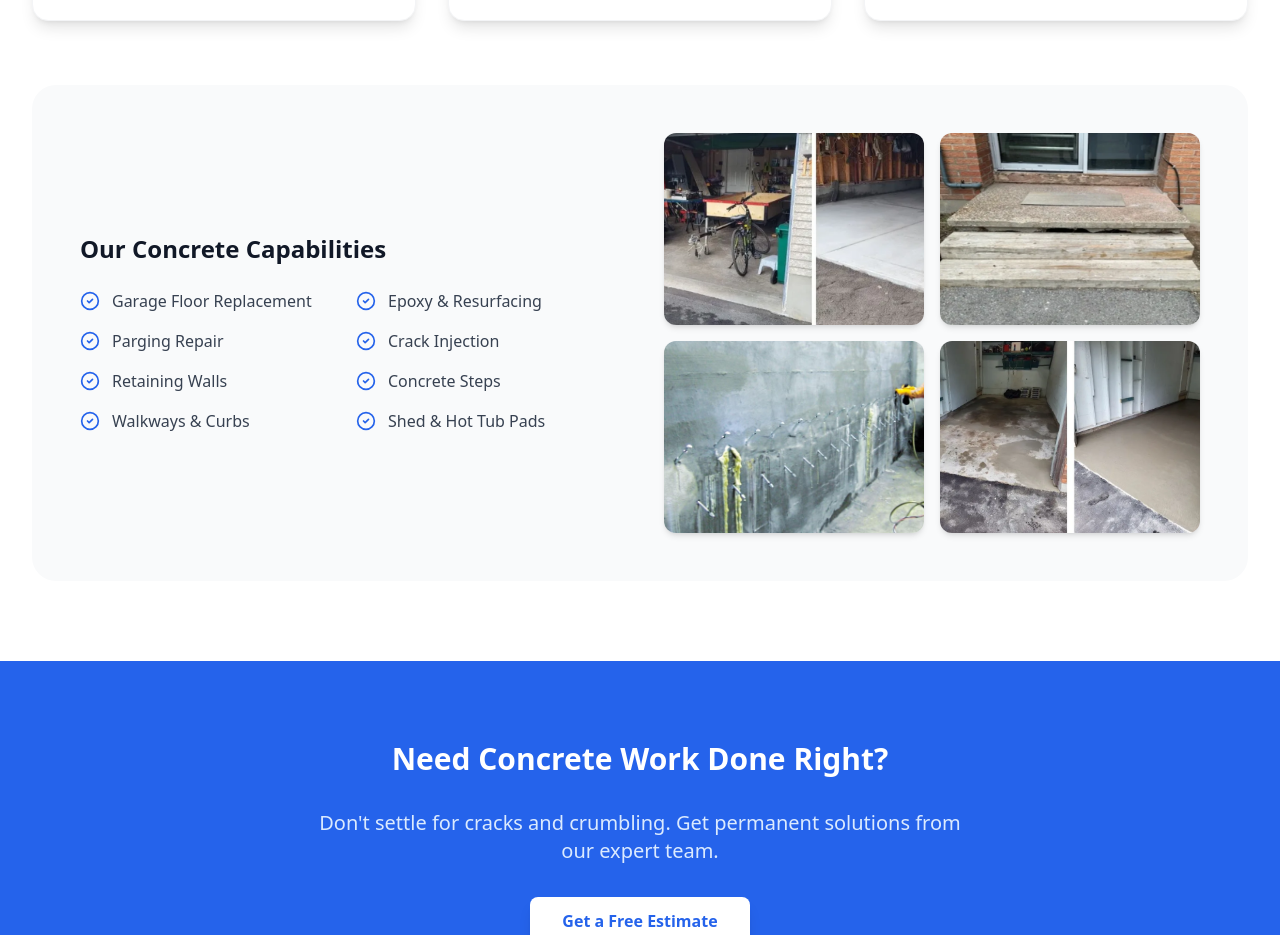
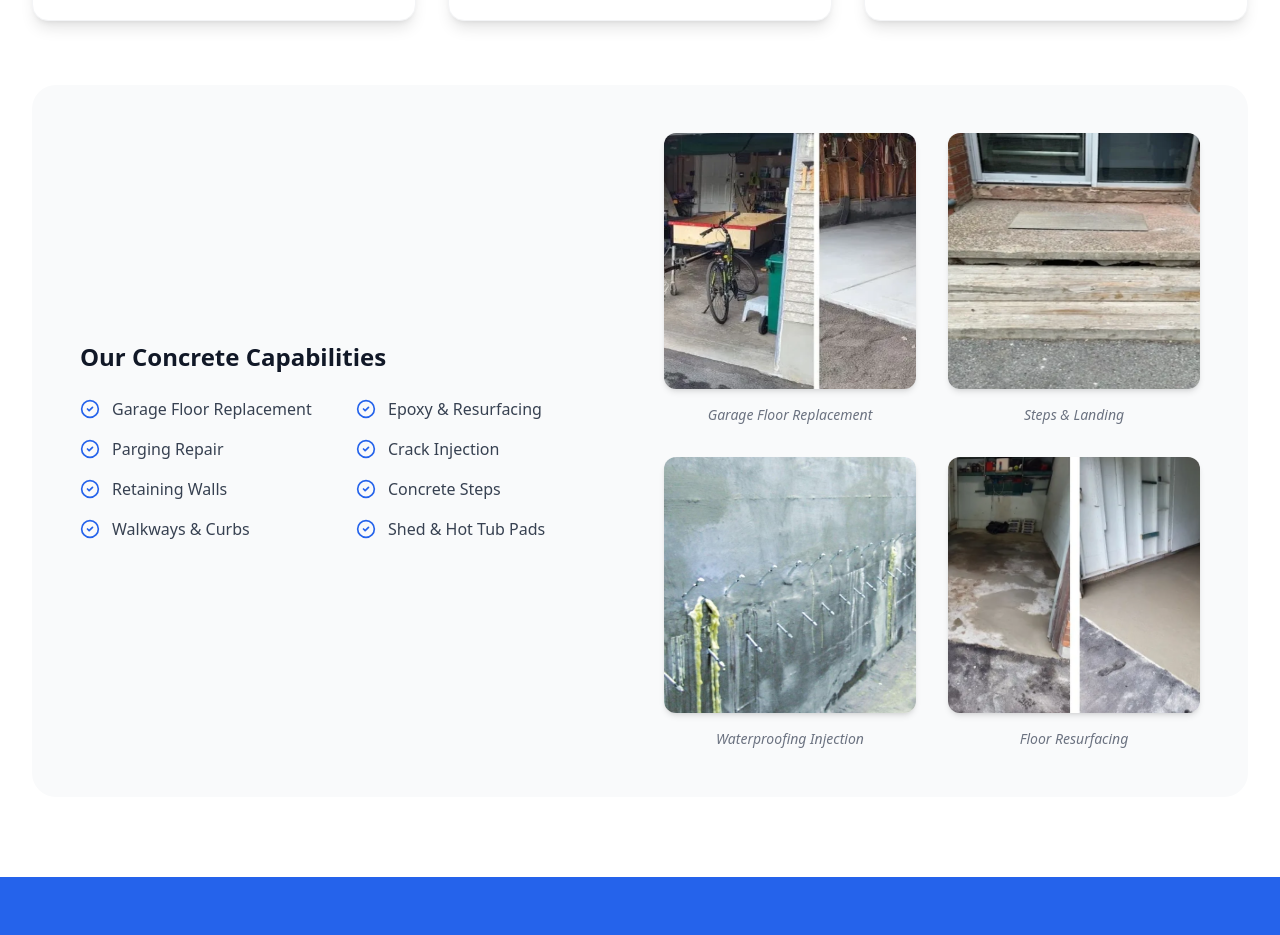
Before and after one commit to simplifaisoul/AzHOME-Refreshed, a React (Vite) app: page /services/concrete in a window 1280 px wide. Shown: the part 1140-2075 px from the top of the page. Built offline with nearby package versions, Linux system fonts and the light colour scheme.

Commit message:
Update photos in Concrete Cutting and fix layout in Concrete Solutions

```diff
--- a/src/pages/ConcreteCutting.tsx
+++ b/src/pages/ConcreteCutting.tsx
@@ -1,21 +1,15 @@
-import React from 'react';
+
 import { motion } from 'framer-motion';
-import { useInView } from 'react-intersection-observer';
 import {
   Hammer,
   Construction,
   Wrench,
   CheckCircle2,
-  AlertTriangle,
   ArrowRight
 } from 'lucide-react';
 import { Link } from 'react-router-dom';
 
 export default function ConcreteCutting() {
-  const [ref, inView] = useInView({
-    triggerOnce: true,
-    threshold: 0.1,
-  });
 
   const features = [
     {
@@ -135,7 +129,7 @@ export default function ConcreteCutting() {
           </div>
 
           {/* Image Showcase */}
-          <div className="grid grid-cols-1 md:grid-cols-2 gap-8 mb-16">
+          <div className="grid grid-cols-1 md:grid-cols-3 gap-8 mb-16">
             <div className="rounded-xl overflow-hidden shadow-lg h-80">
               <img
                 src="/images/concrete-cutting-4.jpg"
@@ -148,6 +142,13 @@ export default function ConcreteCutting() {
                 src="/images/concrete-cutting-equipment.jpg"
                 alt="Precision Cutting"
                 className="w-full h-full object-contain hover:scale-105 transition-transform duration-500"
+              />
+            </div>
+            <div className="rounded-xl overflow-hidden shadow-lg h-80">
+              <img
+                src="/images/Egress window installation And After.jpg"
+                alt="Egress Window Cutting"
+                className="w-full h-full object-cover hover:scale-105 transition-transform duration-500"
               />
             </div>
           </div>
--- a/src/pages/ConcreteSolutions.tsx
+++ b/src/pages/ConcreteSolutions.tsx
@@ -1,4 +1,4 @@
-import React from 'react';
+
 import { motion } from 'framer-motion';
 import { Link } from 'react-router-dom';
 import { ArrowRight, CheckCircle2, ShieldCheck, Layers, PenTool } from 'lucide-react';
@@ -113,27 +113,39 @@ export default function ConcreteSolutions() {
                                     ))}
                                 </div>
                             </div>
-                            <div className="grid grid-cols-2 gap-4">
+                            <div className="grid grid-cols-1 md:grid-cols-2 gap-8">
+                                <div className="space-y-4">
                                     <img
                                         src="/images/Concrete garage floor replacement.png"
                                         alt="Garage Floor"
-                                    className="rounded-xl shadow-md w-full h-48 object-cover"
+                                        className="rounded-xl shadow-md w-full h-64 object-cover hover:shadow-xl transition-shadow duration-300"
                                     />
+                                    <p className="text-sm text-gray-500 text-center italic">Garage Floor Replacement</p>
+                                </div>
+                                <div className="space-y-4">
                                     <img
                                         src="/images/Concrete steps and landing.png"
                                         alt="Concrete Steps"
-                                    className="rounded-xl shadow-md w-full h-48 object-cover"
+                                        className="rounded-xl shadow-md w-full h-64 object-cover hover:shadow-xl transition-shadow duration-300"
                                     />
+                                    <p className="text-sm text-gray-500 text-center italic">Steps & Landing</p>
+                                </div>
+                                <div className="space-y-4">
                                     <img
                                         src="/images/Concrete crack injection and waterproofing.jpg"
                                         alt="Crack Injection"
-                                    className="rounded-xl shadow-md w-full h-48 object-cover"
+                                        className="rounded-xl shadow-md w-full h-64 object-cover hover:shadow-xl transition-shadow duration-300"
                                     />
+                                    <p className="text-sm text-gray-500 text-center italic">Waterproofing Injection</p>
+                                </div>
+                                <div className="space-y-4">
                                     <img
                                         src="/images/Concrete garage floor resurfacing.png"
                                         alt="Resurfacing"
-                                    className="rounded-xl shadow-md w-full h-48 object-cover"
+                                        className="rounded-xl shadow-md w-full h-64 object-cover hover:shadow-xl transition-shadow duration-300"
                                     />
+                                    <p className="text-sm text-gray-500 text-center italic">Floor Resurfacing</p>
+                                </div>
                             </div>
                         </div>
                     </div>
--- a/src/pages/InteriorRenovation.tsx
+++ b/src/pages/InteriorRenovation.tsx
@@ -1,4 +1,4 @@
-import React from 'react';
+
 import { motion } from 'framer-motion';
 import { Link } from 'react-router-dom';
 import { ArrowRight, Bath, Ruler, PaintBucket, CheckCircle2 } from 'lucide-react';
@@ -11,7 +11,7 @@ export default function InteriorRenovation() {
                 <div className="absolute inset-0">
                     {/* Using Egress window image as fallback for interior context, blurred for background */}
                     <img
-                        src="/images/Egress window installation And After.jpg"
+                        src="/images/gallery-new-4.jpg"
                         alt="Interior Renovation"
                         className="w-full h-full object-cover opacity-20 blur-sm"
                     />
@@ -124,20 +124,8 @@ export default function InteriorRenovation() {
                                 ))}
                             </ul>
 
-                            <div className="mt-8 relative overflow-hidden rounded-xl h-64 shadow-lg">
-                                <img
-                                    src="/images/Egress window installation Before.jpg"
-                                    alt="Before Renovation"
-                                    className="absolute left-0 top-0 w-1/2 h-full object-cover"
-                                />
-                                <img
-                                    src="/images/Egress window installation And After.jpg"
-                                    alt="After Renovation"
-                                    className="absolute right-0 top-0 w-1/2 h-full object-cover"
-                                />
-                                <div className="absolute inset-x-0 bottom-0 bg-black/60 text-white text-xs py-1 text-center font-mono">
-                                    BEFORE // AFTER
-                                </div>
+                            <div className="mt-8 relative overflow-hidden rounded-xl h-64 shadow-lg bg-gray-100 flex items-center justify-center">
+                                <p className="text-gray-400 font-medium">Image coming soon</p>
                             </div>
                         </div>
                     </div>
```
Lines whose indentation alone changed are shown as unchanged.
